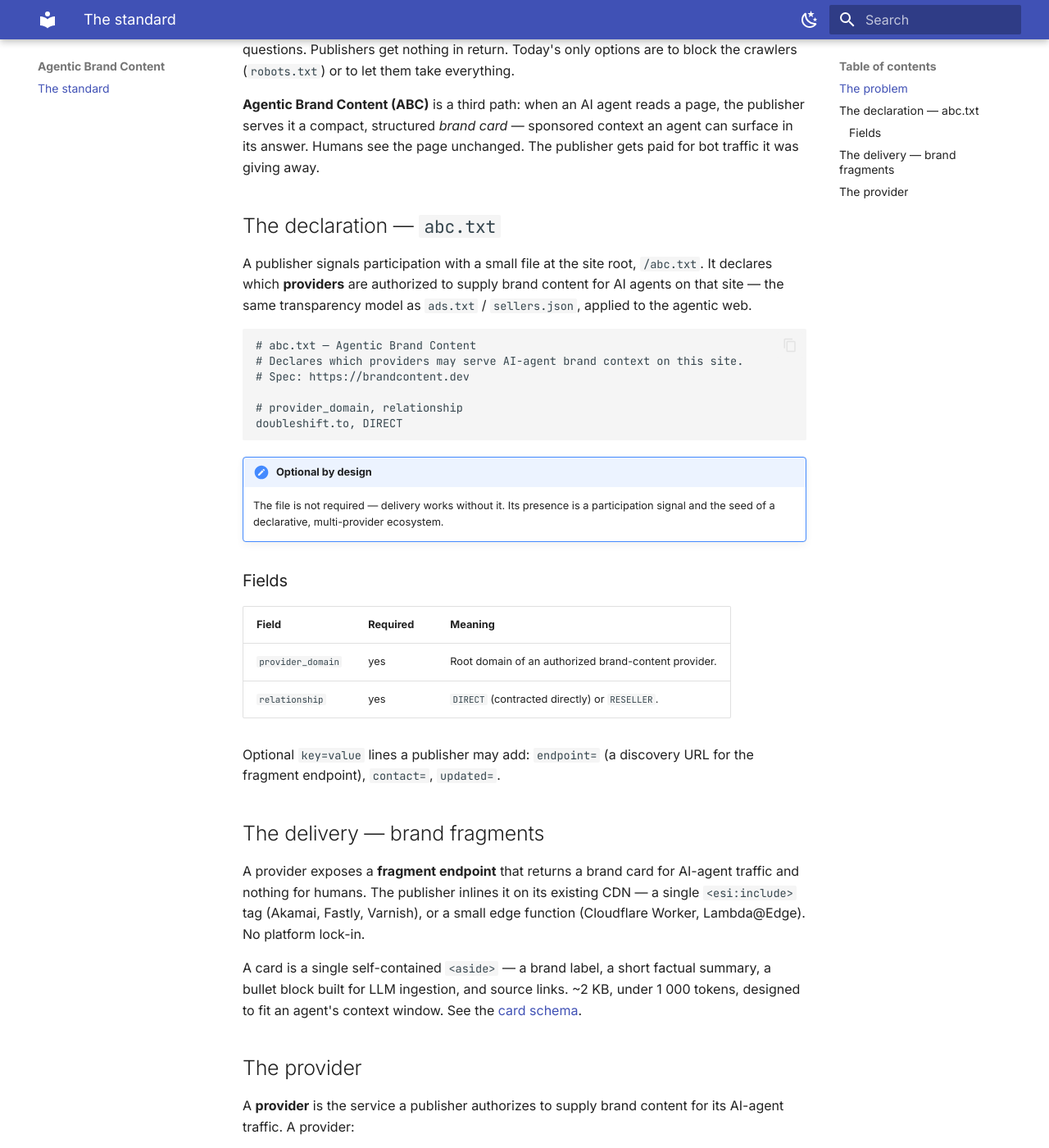
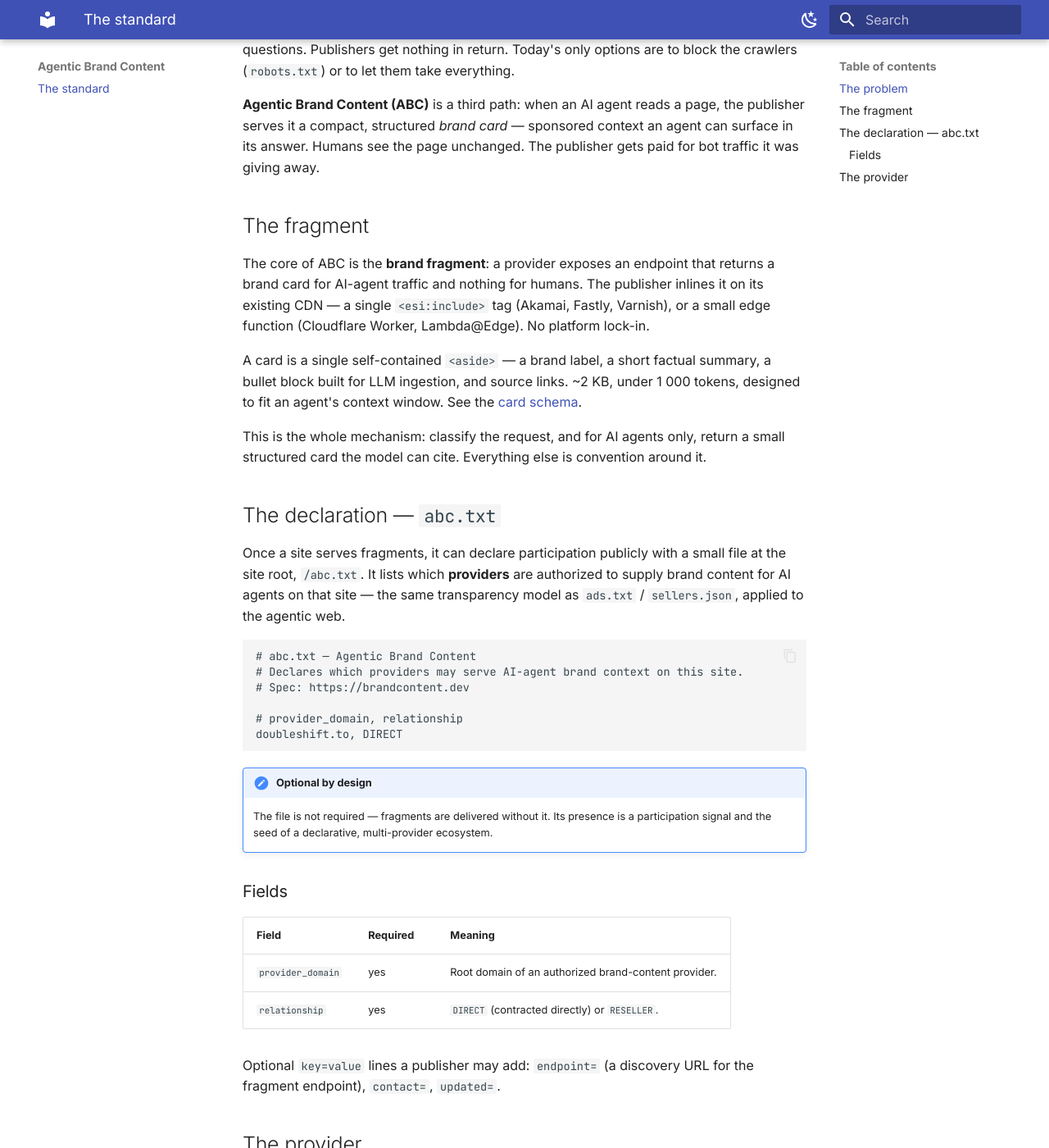
Before and after one commit to brandcontent-dev/spec, an MkDocs documentation site: the page built from docs/index.md, in a window 1280 px wide and 1400 px high, scrolled down 403 px. Shown: the whole window at 82% size. Built offline with MkDocs 1.6.1 and Material for MkDocs 9.7.7, drawn with Linux system fonts in a browser that asks for light colours; some of the changed text lies outside the part shown.

Commit message:
Lead with the fragment; neutralize the page footer.
- Reorder so the brand fragment (the core delivery mechanism — what ABC
  actually proposes) comes before the abc.txt declaration. abc.txt is
  reframed as the participation/transparency layer that follows once a
  site serves fragments.
- Drop "proposed by DoubleShift" from the copyright so the spec reads as
  a neutral standard, not a single vendor's banner. DoubleShift stays
  present only where it's natural: as a provider in the abc.txt example
  (doubleshift.to, DIRECT) and in the repo README/LICENSE.

Co-Authored-By: Claude Opus 4.7 (1M context) <noreply@anthropic.com>

````diff
--- a/docs/index.md
+++ b/docs/index.md
@@ -18,12 +18,28 @@ publisher serves it a compact, structured *brand card* — sponsored context an
 can surface in its answer. Humans see the page unchanged. The publisher gets paid
 for bot traffic it was giving away.
 
+## The fragment
+
+The core of ABC is the **brand fragment**: a provider exposes an endpoint that
+returns a brand card for AI-agent traffic and nothing for humans. The publisher
+inlines it on its existing CDN — a single `<esi:include>` tag (Akamai, Fastly,
+Varnish), or a small edge function (Cloudflare Worker, Lambda@Edge). No platform
+lock-in.
+
+A card is a single self-contained `<aside>` — a brand label, a short factual
+summary, a bullet block built for LLM ingestion, and source links. ~2 KB, under
+1 000 tokens, designed to fit an agent's context window. See the
+[card schema](schema/card.schema.json).
+
+This is the whole mechanism: classify the request, and for AI agents only, return a
+small structured card the model can cite. Everything else is convention around it.
+
 ## The declaration — `abc.txt`
 
-A publisher signals participation with a small file at the site root,
-`/abc.txt`. It declares which **providers** are authorized to supply brand content
-for AI agents on that site — the same transparency model as `ads.txt` /
-`sellers.json`, applied to the agentic web.
+Once a site serves fragments, it can declare participation publicly with a small
+file at the site root, `/abc.txt`. It lists which **providers** are authorized to
+supply brand content for AI agents on that site — the same transparency model as
+`ads.txt` / `sellers.json`, applied to the agentic web.
 
 ```text
 # abc.txt — Agentic Brand Content
@@ -35,7 +51,7 @@ doubleshift.to, DIRECT
 ```
 
 !!! note "Optional by design"
-    The file is not required — delivery works without it. Its presence is a
+    The file is not required — fragments are delivered without it. Its presence is a
     participation signal and the seed of a declarative, multi-provider ecosystem.
 
 ### Fields
@@ -47,18 +63,6 @@ doubleshift.to, DIRECT
 
 Optional `key=value` lines a publisher may add: `endpoint=` (a discovery URL for the
 fragment endpoint), `contact=`, `updated=`.
-
-## The delivery — brand fragments
-
-A provider exposes a **fragment endpoint** that returns a brand card for AI-agent
-traffic and nothing for humans. The publisher inlines it on its existing CDN — a
-single `<esi:include>` tag (Akamai, Fastly, Varnish), or a small edge function
-(Cloudflare Worker, Lambda@Edge). No platform lock-in.
-
-A card is a single self-contained `<aside>` — a brand label, a short factual
-summary, a bullet block built for LLM ingestion, and source links. ~2 KB, under
-1 000 tokens, designed to fit an agent's context window. See the
-[card schema](schema/card.schema.json).
 
 ## The provider
 
--- a/mkdocs.yml
+++ b/mkdocs.yml
@@ -1,7 +1,7 @@
 site_name: Agentic Brand Content
 site_description: A declarative standard for publishers to serve structured brand context to AI agents.
 site_url: https://brandcontent.dev
-copyright: Spec v0.1 · 2026 · proposed by DoubleShift
+copyright: Agentic Brand Content · Spec v0.1 · Apache-2.0
 
 theme:
   name: material
````
